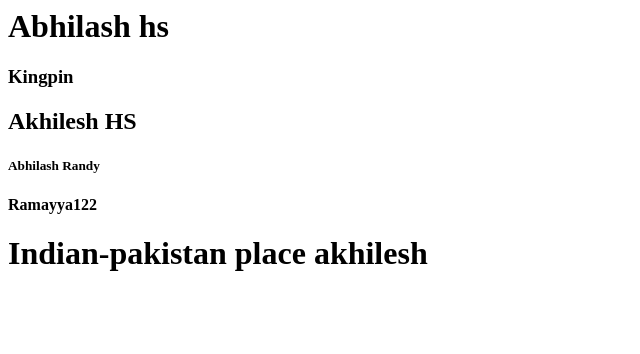
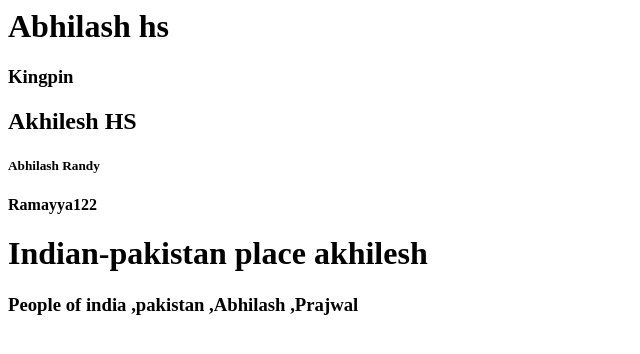
Before and after one commit to abhs99/abhsDevOpsproject, a plain HTML site: page index.html in a window 1280 px wide. Shown: the whole page, without its empty margins (0-640 px from the left). Drawn offline with Linux system fonts and the light colour scheme.

Commit message:
Update index.html

```diff
--- a/index.html
+++ b/index.html
@@ -6,6 +6,7 @@
 		<h5>Abhilash Randy</h5>
 		<h4>Ramayya122</h4>
 		<h1>Indian-pakistan place akhilesh</h1>
+		<h3>People of india ,pakistan ,Abhilash ,Prajwal<h3>
 
 
 	</body>
```
